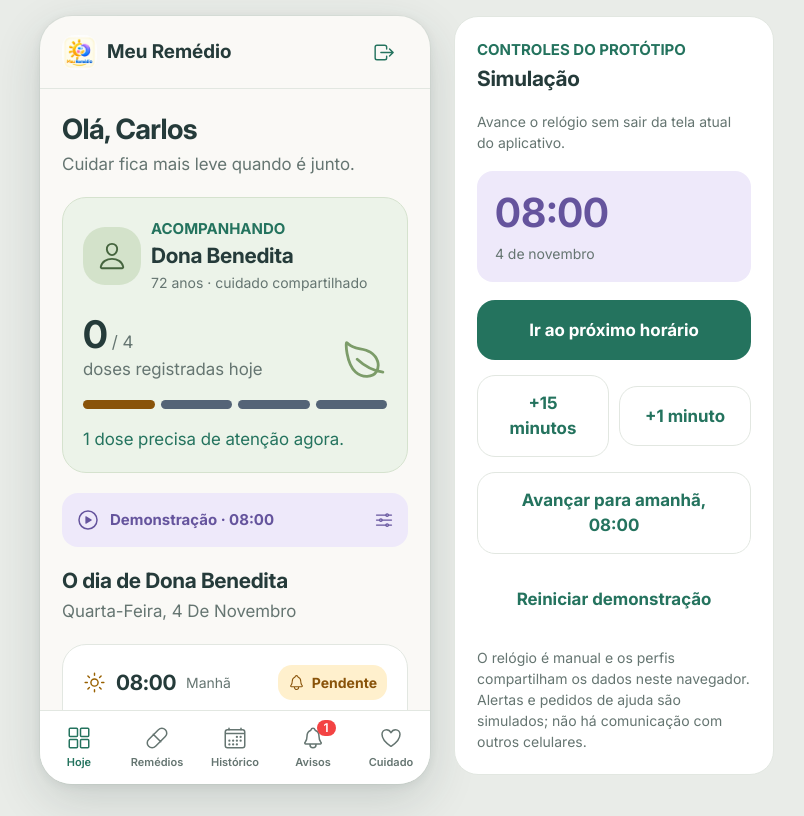
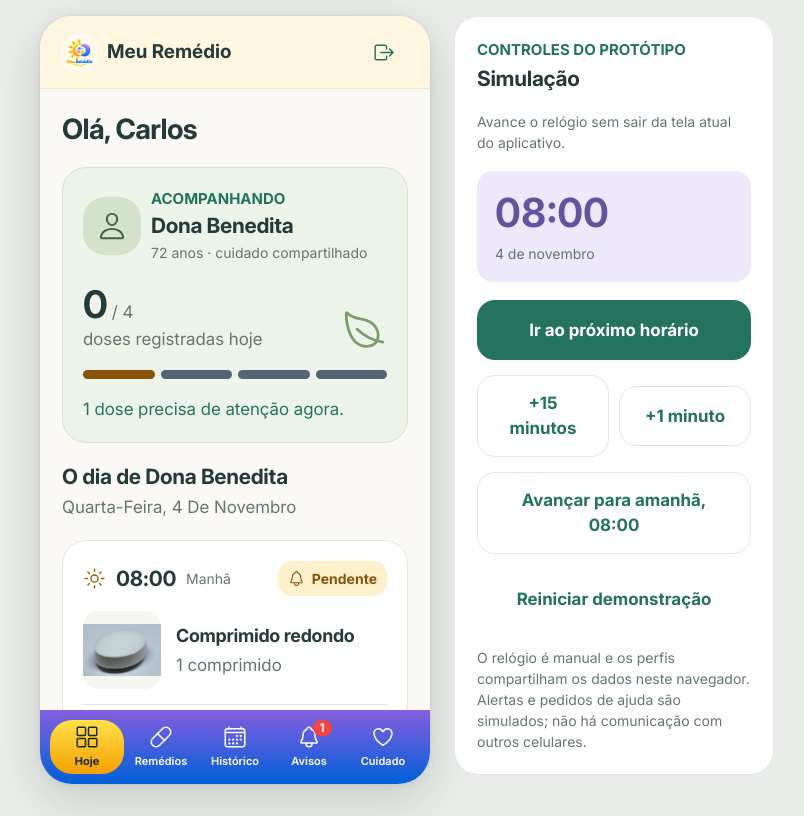
Before and after one commit to renanblasques/meu-remedio, a plain HTML site: page index.html in a window 1280 px wide. Both pictures are taken after a click on the button "Sou cuidador. Acompanhar tratamento.". Shown: the whole page, without its empty margins (405-1209 px from the left). Drawn offline with Linux system fonts and the light colour scheme.

Commit message:
Deixa a simulação só no painel externo e aproxima a navegação da logo.
O relógio sai da aba Cuidado, as frases de efeito somem, e o destaque do sol desliza entre as abas sobre a lua.

Co-authored-by: Cursor <cursoragent@cursor.com>

```diff
--- a/js/app.js
+++ b/js/app.js
@@ -138,6 +138,7 @@
     updateSimulation();
     if (!store.state) {
       app.innerHTML = `<main class="loading"><h1 tabindex="-1">Dados indisponíveis</h1><p>${u.escape(store.error)}</p><p>Use “Reiniciar demonstração” no painel de simulação.</p></main>`;
+      slideTabIndicator();
       return;
     }
     let route = normalize(parseRoute());
@@ -192,7 +193,31 @@
       }
     }
     document.title = `${app.querySelector('h1')?.textContent || 'Meu Remédio'} · Meu Remédio`;
+    slideTabIndicator();
     alertIfNeeded();
+  }
+  function slideTabIndicator() {
+    const tabs = app.querySelector('.tabs');
+    if (!tabs) {
+      slideTabIndicator.from = undefined;
+      return;
+    }
+    const index = [...tabs.querySelectorAll('.nav-item')].findIndex(
+      (item) => item.getAttribute('aria-current') === 'page',
+    );
+    if (index < 0) return;
+    const from = slideTabIndicator.from;
+    slideTabIndicator.from = index;
+    const indicator = tabs.querySelector('.tab-indicator');
+    if (!indicator || from === undefined || from === index) {
+      tabs.style.setProperty('--tab-index', String(index));
+      return;
+    }
+    tabs.style.setProperty('--tab-index', String(from));
+    indicator.style.transition = 'none';
+    indicator.getBoundingClientRect();
+    indicator.style.transition = '';
+    tabs.style.setProperty('--tab-index', String(index));
   }
   function alertIfNeeded() {
     if (store.state?.role !== 'patient' || document.visibilityState !== 'visible') return;
--- a/js/screens-caregiver.js
+++ b/js/screens-caregiver.js
@@ -34,12 +34,9 @@
     const content = `<section class="card patient-summary"><div class="row"><div class="patient-avatar">${icon('person-outline', 30)}</div><div class="stack grow" style="gap:2px"><p class="eyebrow">ACOMPANHANDO</p><h2>${e(state.patient.name)}</h2><p class="caption">${state.patient.age} anos · cuidado compartilhado</p></div></div>
       <div class="row between" style="align-items:flex-end"><div><p class="summary-count">${done}<small> / ${doses.length}</small></p><p class="muted">doses registradas hoje</p></div>${icon('leaf-outline', 45, '#7C9C69')}</div>
       <div class="progress" role="img" aria-label="${done} de ${doses.length} doses registradas">${doses.map((dose) => `<span style="background:${STATUSES[doseStatus(dose, state.now)].color}"></span>`).join('')}</div><p class="primary-ink">${attention ? `${attention} ${attention === 1 ? 'dose precisa' : 'doses precisam'} de atenção agora.` : done === doses.length && doses.length ? 'Todas as doses do dia foram registradas.' : 'As próximas doses estão programadas.'}</p></section>
-      <a class="demo-link" href="#/caregiver/more" aria-label="Abrir controles da demonstração"><span class="row">${icon('play-circle-outline')}<span class="label">Demonstração · ${clockLabel(state.now)}</span></span>${icon('options-outline', 20)}</a>
       <div class="stack gap-4"><h2>O dia de Dona Benedita</h2><p class="muted capitalize">${weekdayLabel(day)}, ${dateLabel(day, true)}</p></div>
       ${doses.map((dose) => doseCard(dose, context)).join('')}${!doses.length ? empty('Nenhuma dose para hoje', 'Cadastre um medicamento para organizar as próximas doses.', 'medical-outline') : ''}${button('Adicionar medicamento', 'new-medication', { icon: 'add-outline', variant: 'secondary' })}`;
-    return screen(context, `Olá, ${caregiver.name}`, content, {
-      subtitle: 'Cuidar fica mais leve quando é junto.',
-    });
+    return screen(context, `Olá, ${caregiver.name}`, content);
   }
   function medications(context) {
     const list = context.state.medications.filter((item) => item.active);
@@ -62,7 +59,6 @@
         )
         .join('')}
       ${!list.length ? empty('Comece por uma foto', 'Adicione um medicamento e defina seus horários.', 'camera-outline') : ''}`,
-      { subtitle: 'Fotos e horários para uma rotina mais fácil.' },
     );
   }
   function history(context) {
@@ -84,7 +80,6 @@
       `<section class="card"><div class="row between"><button class="icon-button" type="button" data-action="history-prev" aria-label="Dia anterior" ${selected <= first ? 'disabled' : ''}>${icon('chevron-back')}</button><div class="stack grow center" style="gap:0"><h2>${selected === today ? 'Hoje' : dateLabel(selected, true)}</h2><p class="caption capitalize">${weekdayLabel(selected)} · ${dateLabel(selected)}</p></div><button class="icon-button" type="button" data-action="history-next" aria-label="Próximo dia" ${selected >= today ? 'disabled' : ''}>${icon('chevron-forward')}</button></div><p class="primary-ink center">${all.filter((item) => item.confirmedAt).length} de ${all.length} doses registradas</p></section>
       <div class="chips" role="group" aria-label="Filtrar histórico por status">${filters.map(([key, label]) => `<button type="button" class="chip" data-action="history-filter" data-id="${key || ''}" aria-label="Filtrar: ${label}" aria-pressed="${context.history.filter === key}">${label}</button>`).join('')}</div>
       ${doses.map((dose) => doseCard(dose, context)).join('')}${!doses.length ? empty('Nenhum registro neste filtro', 'Escolha outro status ou consulte um dia diferente.', 'calendar-outline') : ''}`,
-      { subtitle: 'Cada registro conta uma parte do cuidado.' },
     );
   }
   function events(context) {
@@ -103,7 +98,6 @@
       `<p class="muted">${unread ? `${unread} ${unread === 1 ? 'aviso novo' : 'avisos novos'}` : 'Todos os avisos foram lidos.'}</p>${unread ? button('Marcar todos como lidos', 'read-events', { icon: 'checkmark-done-outline', variant: 'secondary' }) : ''}
       ${events.map((event) => `<article class="card event-card ${!event.read ? 'unread' : ''}"><div class="row start"><div class="event-icon" style="${event.kind === 'help' ? 'background:var(--lavender);color:var(--purple)' : event.kind === 'missed' ? 'background:var(--rose);color:var(--danger)' : ''}">${icon(icons[event.kind])}</div><div class="stack grow" style="gap:7px"><h3>${e(event.title)}</h3><p>${e(event.detail)}</p><p class="caption">${dateLabel(dayKey(event.at))} · ${clockLabel(event.at)}${!event.read ? ' · Novo' : ''}</p></div></div></article>`).join('')}
       ${!events.length ? empty('Tudo tranquilo por aqui', 'Os registros de doses e pedidos de ajuda aparecerão aqui.', 'notifications-outline') : ''}`,
-      { subtitle: 'O cuidado compartilhado, em um só lugar.' },
     );
   }
   function care(context) {
@@ -121,10 +115,7 @@
         )
         .join('')}</div>
       <form class="card" id="caregiver-form" novalidate><h2>Adicionar cuidador</h2>${field('Nome do cuidador', 'caregiver-name', caregiverDraft.name, { placeholder: 'Ex.: Ana', maxLength: 60 })}${field('Vínculo com o idoso', 'caregiver-relationship', caregiverDraft.relationship, { placeholder: 'Ex.: Filha, cuidadora', maxLength: 50 })}${context.caregiverError ? notice(context.caregiverError, 'error') : ''}${button('Adicionar ao grupo', 'add-caregiver', { icon: 'person-add-outline' })}</form>
-      <div class="divider"></div><section class="card demo-card"><div class="row purple-ink">${icon('play-circle-outline', 28)}<h2>Demonstração</h2></div><p>Avance o relógio para apresentar os alertas e os estados das doses.</p><div class="stack demo-clock"><strong>${clockLabel(state.now)}</strong><p class="muted">${dateLabel(dayKey(state.now), true)}</p><p class="caption">Relógio simulado · avanço manual</p></div>
-      ${button('Ir ao próximo horário', 'next-time', { icon: 'play-forward-outline' })}<div class="row"><div class="grow">${button('+15 minutos', 'advance', { id: '15', variant: 'secondary' })}</div><div class="grow">${button('+1 minuto', 'advance', { id: '1', variant: 'secondary' })}</div></div>${button('Avançar para amanhã, 08:00', 'next-day', { icon: 'sunny-outline', variant: 'secondary' })}${button('Reiniciar demonstração', 'reset', { icon: 'refresh-outline', variant: 'quiet' })}</section>
       ${notice('Os perfis compartilham os dados neste navegador. Alertas e ajuda são demonstrados dentro do app; não há comunicação com outros celulares.')}<p class="caption center">Meu Remédio · Protótipo de IHC e Experiência do Usuário</p>`,
-      { subtitle: 'Pessoas próximas, uma rotina compartilhada.' },
     );
   }
   Object.assign(root.MeuRemedio.screens, { today, medications, history, events, care });
--- a/js/ui.js
+++ b/js/ui.js
@@ -74,7 +74,7 @@
   ];
   function tabs(state, route) {
     const unread = state.events.filter((item) => !item.read).length;
-    return `<nav class="tabs" aria-label="Navegação do cuidador">${navItems.map(([path, label, glyph]) => `<a class="nav-item" href="${path}" aria-label="${label}" ${label === 'Avisos' && unread ? 'aria-describedby="unread-count"' : ''} ${route.path === path.slice(1) ? 'aria-current="page"' : ''}>${icon(glyph)}<span>${label}</span>${label === 'Avisos' && unread ? `<span class="nav-badge" id="unread-count" aria-label="${unread} avisos novos">${unread}</span>` : ''}</a>`).join('')}</nav>`;
+    return `<nav class="tabs" style="--tab-count:${navItems.length}" aria-label="Navegação do cuidador"><span class="tab-indicator" aria-hidden="true"></span>${navItems.map(([path, label, glyph]) => `<a class="nav-item" href="${path}" aria-label="${label}" ${label === 'Avisos' && unread ? 'aria-describedby="unread-count"' : ''} ${route.path === path.slice(1) ? 'aria-current="page"' : ''}>${icon(glyph)}<span>${label}</span>${label === 'Avisos' && unread ? `<span class="nav-badge" id="unread-count" aria-label="${unread} avisos novos">${unread}</span>` : ''}</a>`).join('')}</nav>`;
   }
   function screen(context, title, content, options = {}) {
     return `<div class="screen ${options.elder ? 'elder' : ''}">${header(options)}<main class="screen-scroll" id="main-content"><div class="content"><div class="page-heading"><h1 tabindex="-1">${escape(title)}</h1>${options.subtitle ? `<p class="muted">${escape(options.subtitle)}</p>` : ''}</div>${content}</div></main>${options.footer ? `<footer class="bottom-actions"><div class="bottom-content">${options.footer}</div></footer>` : ''}${context.state.role === 'caregiver' && options.tabs !== false ? tabs(context.state, context.route) : ''}</div>`;
--- a/styles.css
+++ b/styles.css
@@ -61,7 +61,8 @@ body {
   width: 100%;
   max-width: var(--app-max-width);
   background: var(--background);
-  border-radius: 32px;
+  --frame-radius: 32px;
+  border-radius: var(--frame-radius);
   overflow: hidden;
   box-shadow:
     0 16px 48px rgb(37 59 58 / 16%),
@@ -276,7 +277,8 @@ p {
 .topbar {
   flex-shrink: 0;
   padding: calc(12px + env(safe-area-inset-top, 0px)) 22px 12px;
-  border-bottom: 1px solid var(--border);
+  background: #fff6e0;
+  border-bottom: 1px solid #f3e6c4;
   display: flex;
   align-items: center;
   justify-content: space-between;
@@ -635,26 +637,28 @@ p {
   letter-spacing: normal;
   color: var(--muted);
 }
-.demo-link {
-  display: flex;
-  padding: 14px;
-  gap: 10px;
-  min-height: 54px;
-  border: 0;
-  border-radius: 16px;
-  align-items: center;
-  justify-content: space-between;
-  background: var(--lavender);
-  color: var(--purple);
-  text-decoration: none;
-}
 .tabs {
+  --tab-pad: 10px;
+  position: relative;
+  z-index: 0;
   flex-shrink: 0;
   display: flex;
-  background: white;
-  border-top: 1px solid var(--border);
+  background: linear-gradient(180deg, #855edf, #0060d8);
   min-height: 74px;
-  padding: 9px 0 max(8px, env(safe-area-inset-bottom, 0px));
+  padding: var(--tab-pad);
+  padding-bottom: max(var(--tab-pad), env(safe-area-inset-bottom, 0px));
+}
+.tab-indicator {
+  position: absolute;
+  z-index: -1;
+  top: var(--tab-pad);
+  bottom: max(var(--tab-pad), env(safe-area-inset-bottom, 0px));
+  left: var(--tab-pad);
+  width: calc((100% - 2 * var(--tab-pad)) / var(--tab-count, 5));
+  border-radius: calc(var(--frame-radius) - var(--tab-pad));
+  background: linear-gradient(180deg, #ffe14a, #f5a000);
+  pointer-events: none;
+  transform: translateX(calc(var(--tab-index, 0) * 100%));
 }
 .nav-item {
   flex: 1;
@@ -664,7 +668,7 @@ p {
   align-items: center;
   justify-content: center;
   gap: 4px;
-  color: var(--muted);
+  color: white;
   text-decoration: none;
   position: relative;
   font-size: 0.6875rem;
@@ -672,8 +676,16 @@ p {
   font-weight: 600;
   padding: 3px;
 }
+.nav-item:focus-visible {
+  outline-color: white;
+  outline-offset: -3px;
+}
 .nav-item[aria-current='page'] {
-  color: var(--primary);
+  color: #1a2827;
+  font-weight: 700;
+}
+.nav-item[aria-current='page'] > .nav-badge {
+  position: absolute;
 }
 .nav-badge {
   position: absolute;
@@ -806,21 +818,6 @@ p {
   height: 60px;
   border-radius: 23px;
   background: var(--mint);
-}
-.demo-card {
-  background: #f4f0fa;
-  border-color: #ddd5eb;
-}
-.demo-clock {
-  align-items: center;
-  background: white;
-  border-radius: 18px;
-  padding: 18px;
-  gap: 3px;
-}
-.demo-clock strong {
-  font-size: 2.625rem;
-  line-height: 3.125rem;
 }
 .event-card.unread {
   border-color: #adcfc0;
@@ -969,6 +966,9 @@ dialog form {
   .profile-choice {
     transition: opacity 0.1s;
   }
+  .tab-indicator {
+    transition: transform 0.32s cubic-bezier(0.22, 0.8, 0.24, 1);
+  }
 }
 @media (forced-colors: active) {
   .button,
```
